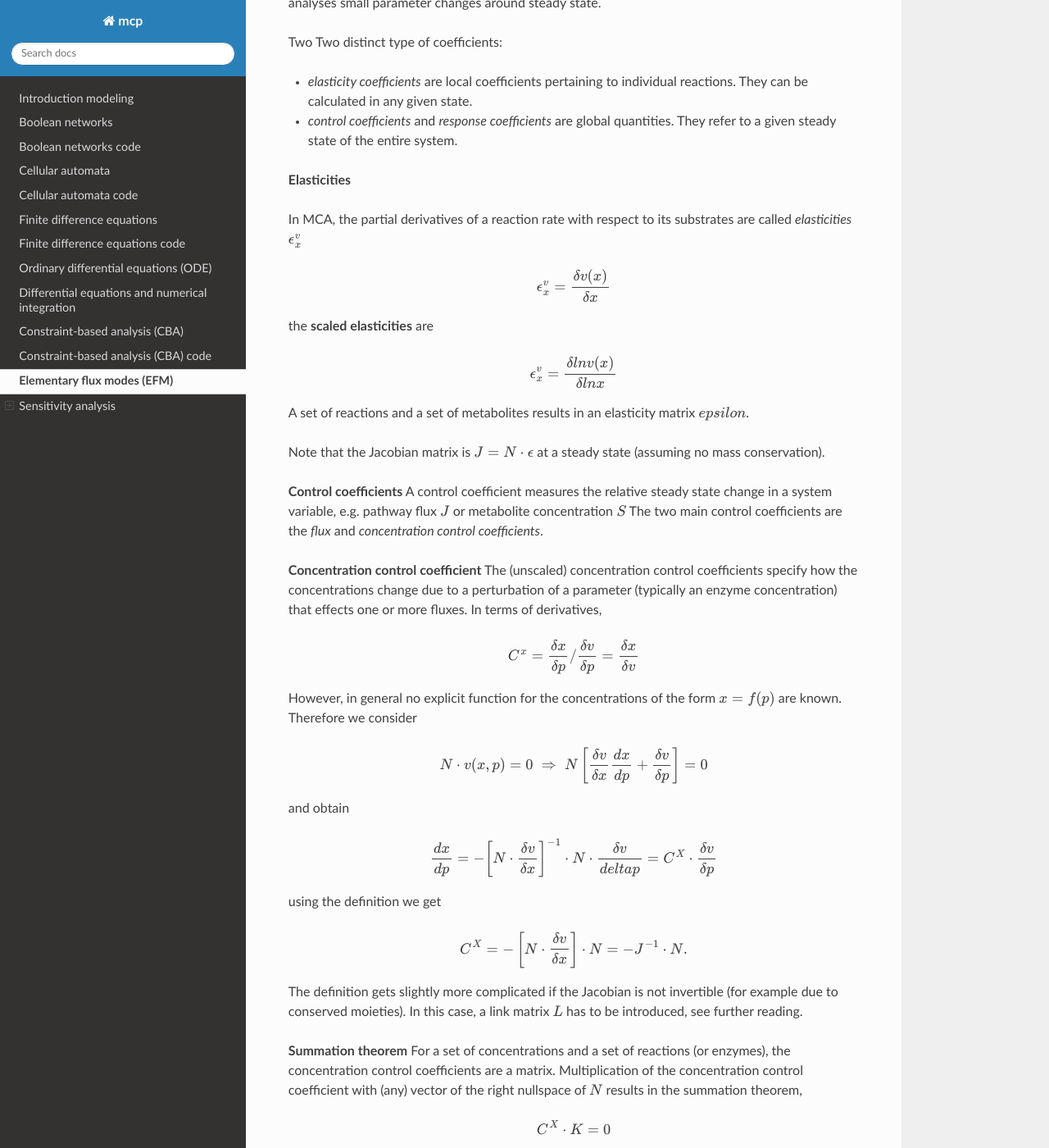
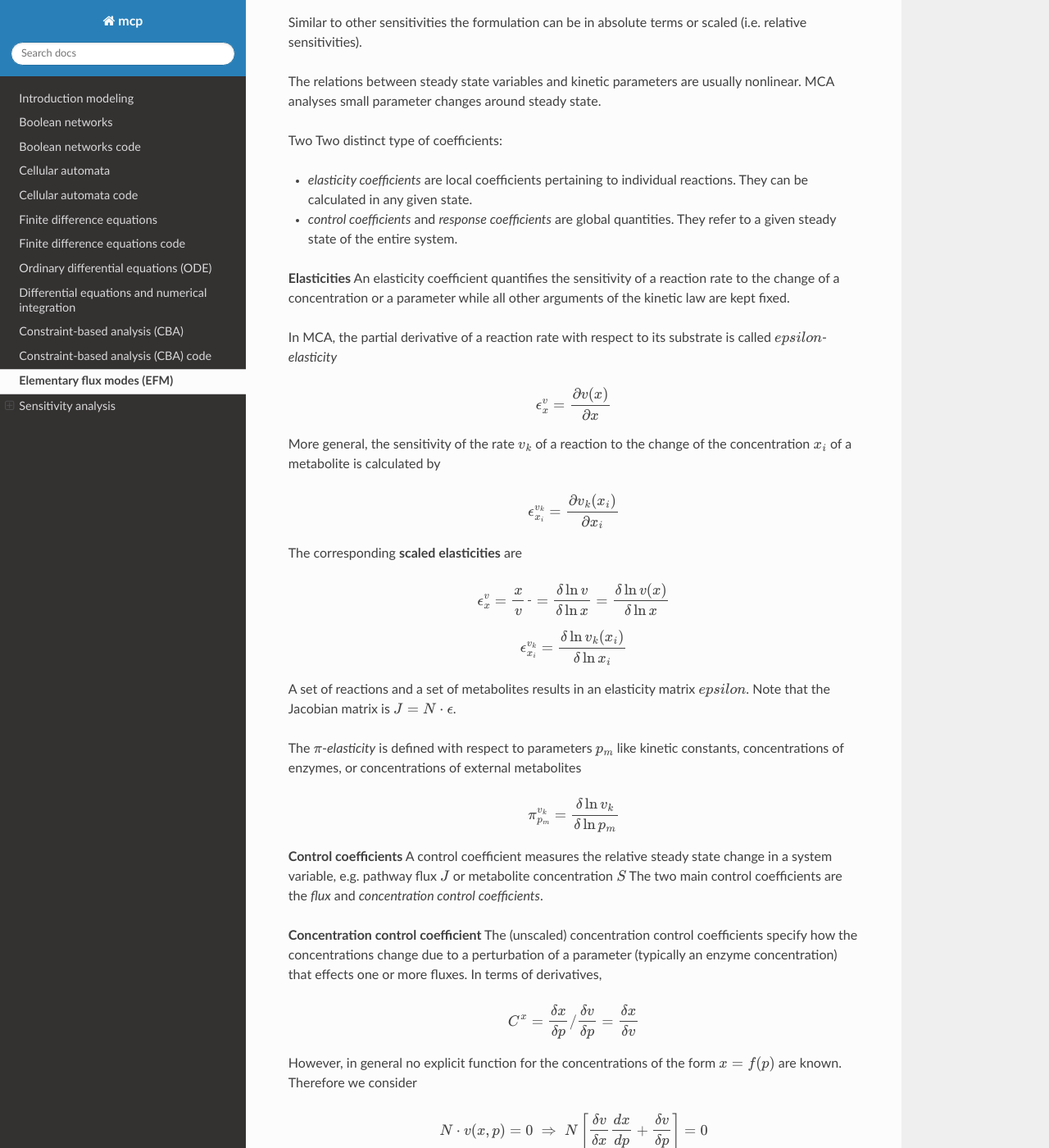
Before and after one commit to matthiaskoenig/mcp, a Sphinx documentation site: the page built from docs/07_mca.rst, in a window 1280 px wide and 1400 px high, scrolled down 2037 px. Shown: the whole window at 82% size. Built offline with Sphinx 7.4.7 and the Read the Docs theme 2.0.0, drawn with Linux system fonts in a browser that asks for light colours; some of the changed text lies outside the part shown.

Commit message:
work on MCA

```diff
--- a/docs/07_mca.rst
+++ b/docs/07_mca.rst
@@ -20,9 +20,11 @@ One of the most important concepts is the sensitivity of a function to a paramet
 However, the value depends on the absolute value of the parameter, i.e., *absolute sensitivity*.
 
 **Logarithmic sensitivity**
-Often it is more useful to look at *relative senitivity* or *logarithmic sensitivity*
+Often it is more useful to look at *relative senitivity* or *logarithmic sensitivity* (scaling/normalization)
 
 .. math:: \frac{d \left( \frac{f(p)}{f(p^0)} \right)}{d \left( \frac{p}{p^0} \right)} = \frac{p^0}{f(p^0)} \frac{df(p)}{dp} = \frac{d \ln f(p)}{d \ln p}
+
+An advantage is that scaled sensitivities are unitless, but could be undefined for certain parameter/value combinations.
 
 **Example**
 
@@ -73,18 +75,28 @@ Two Two distinct type of coefficients:
 
 
 **Elasticities**
+An elasticity coefficient quantifies the sensitivity of a reaction rate to the change of a concentration or a parameter while all other arguments of the kinetic law are kept fixed.
 
-In MCA, the partial derivatives of a reaction rate with respect to its substrates are called *elasticities* :math:`\epsilon^v_x`
+In MCA, the partial derivative of a reaction rate with respect to its substrate is called :math:`epsilon`-*elasticity*
 
-.. math:: \epsilon^v_x = \frac{\delta v(x)}{\delta x}
+.. math:: \epsilon^{v}_{x} = \frac{\partial v(x)}{\partial x}
 
-the **scaled elasticities** are
+More general, the sensitivity of the rate :math:`v_k` of a reaction to the change of the concentration :math:`x_i` of a metabolite is calculated by
 
-.. math:: \epsilon^v_x = \frac{\delta ln v(x)}{\delta ln x}
+.. math:: \epsilon^{v_k}_{x_i} = \frac{\partial v_k(x_i)}{\partial x_i}
+
+The corresponding **scaled elasticities** are
+
+.. math:: \epsilon^v_x = \frac{x}{v} \frac{}{} = \frac{\delta \ln v}{\delta \ln x} = \frac{\delta \ln v(x)}{\delta \ln x}
+.. math:: \epsilon^{v_k}_{x_i} = \frac{\delta \ln v_k(x_i)}{\delta \ln x_i}
 
 A set of reactions and a set of metabolites results in an elasticity matrix :math:`epsilon`.
+Note that the Jacobian matrix is :math:`J = N \cdot \epsilon`.
 
-Note that the Jacobian matrix is :math:`J = N \cdot \epsilon` at a steady state (assuming no mass conservation).
+The :math:`\pi`-*elasticity* is defined with respect to parameters :math:`p_m` like kinetic constants, concentrations of enzymes, or concentrations of external metabolites
+
+.. math:: \pi^{v_k}_{p_m} = \frac{\delta \ln v_k}{\delta \ln p_m}
+
 
 **Control coefficients**
 A control coefficient measures the relative steady state change in a system variable, e.g. pathway flux :math:`J` or metabolite concentration :math:`S`
```
Also changed, not shown: other parts of docs/07_mca.rst (+1 -1 lines).
